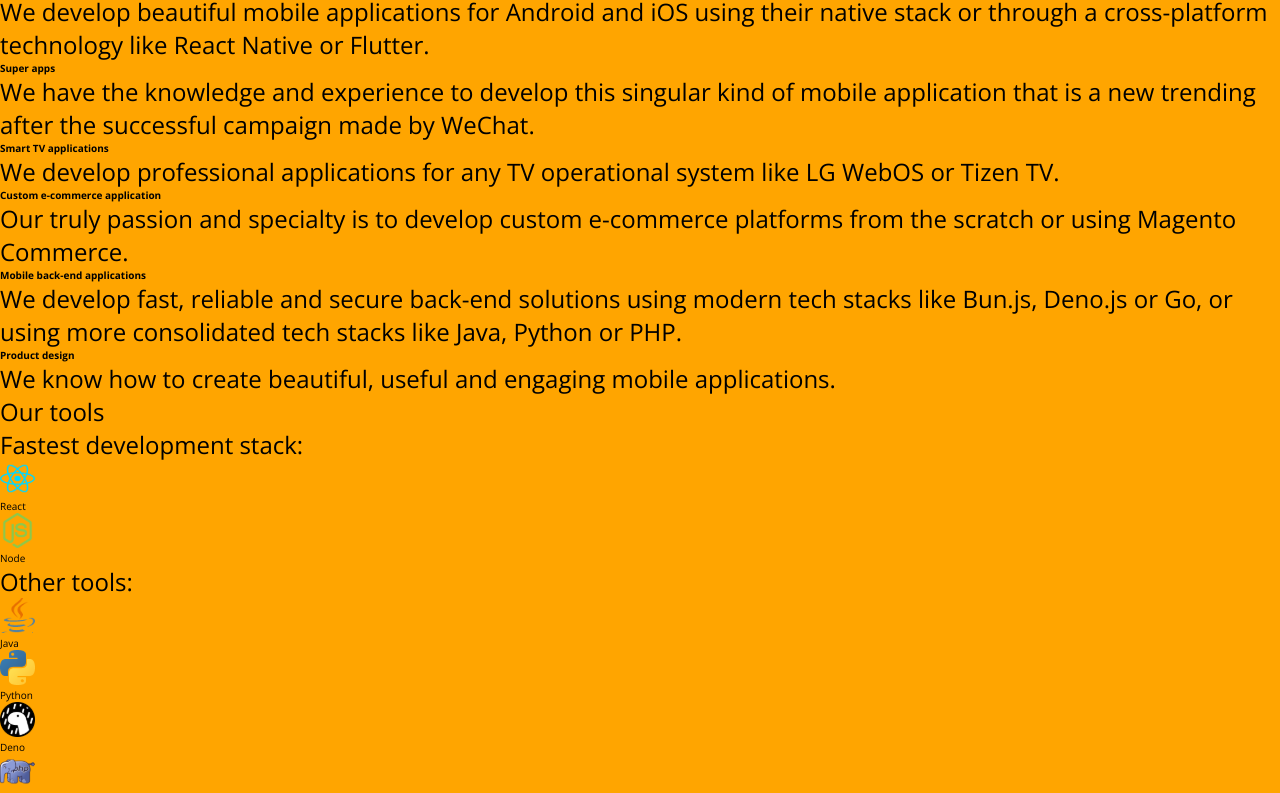
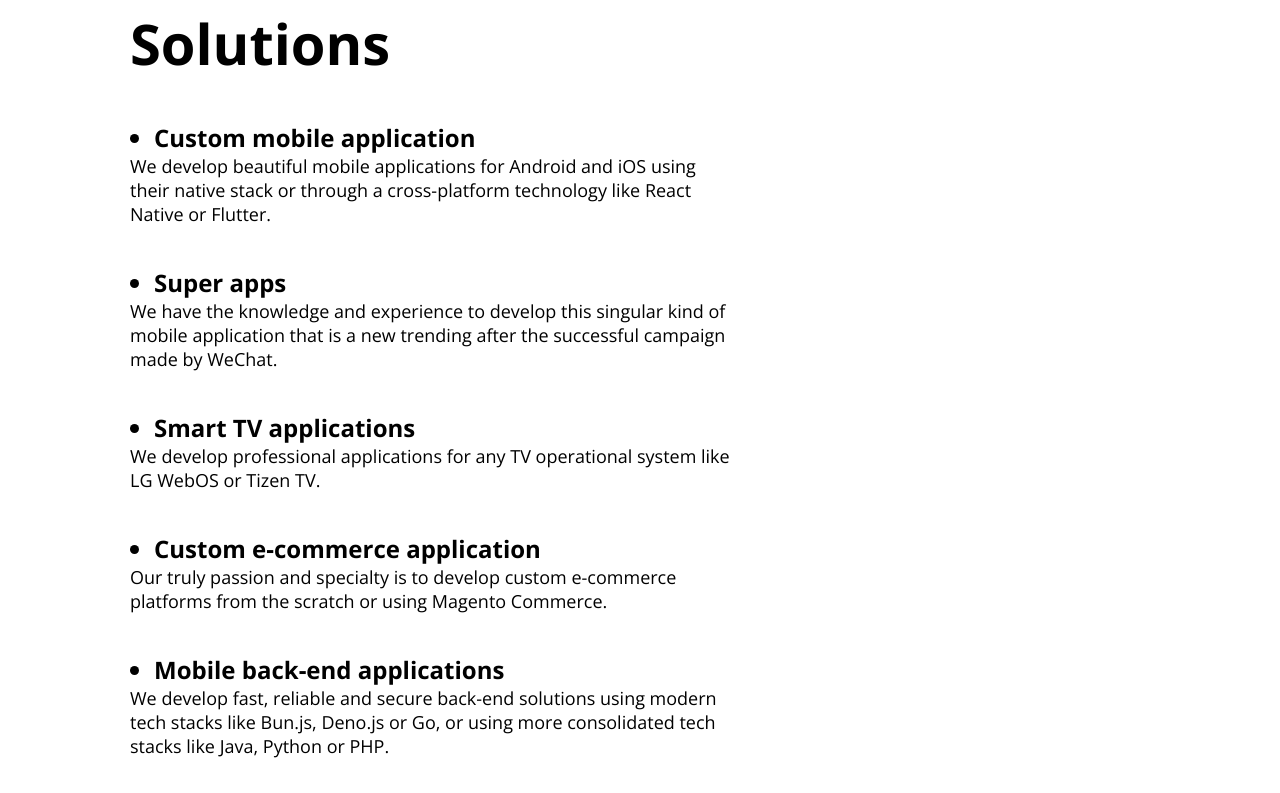
Before and after one commit to loliveirawebdev/indays.app-landing-page, a Next.js app: page / in a window 1280 px wide. Shown: the part 1689-2482 px from the top of the page. Built offline with nearby package versions, Linux system fonts and the light colour scheme.

Commit message:
feat: add solutions stylization

```diff
--- a/modules/Solutions/index.tsx
+++ b/modules/Solutions/index.tsx
@@ -9,31 +9,41 @@ const Solutions: React.FC = () => {
 
   return (
     <article itemScope itemProp="solutions" className={styles.solutions}>
-      <h3 itemProp="title">{strings.blocks.solutions.title}</h3>
+      <div className="solutions--content-container">
+        <h3 itemProp="title" className="section-title">
+          {strings.blocks.solutions.title}
+        </h3>
 
-      <ul itemScope itemType="https://schema.org/ItemList" itemProp="serviceList">
+        <ul itemScope itemType="https://schema.org/ItemList" itemProp="serviceList" className="solutions--services">
           {renderServiceItems(strings.blocks.solutions.items)}
         </ul>
 
-      <section itemScope>
-        <p itemProp="title">{strings.blocks.solutions.tools.title}</p>
+        <section itemScope className="solutions--tools">
+          <p itemProp="title" className="solutions--tools--title">
+            {strings.blocks.solutions.tools.title}
+          </p>
 
-        <section itemScope>
-          <p itemProp="title">{strings.blocks.solutions.tools.highlight.title}</p>
+          <section itemScope className="solutions--tools--highlight">
+            <p itemProp="title" className="solutions--tools--highlight--title">
+              {strings.blocks.solutions.tools.highlight.title}
+            </p>
 
-          <ul itemScope itemType="https://schema.org/ItemList">
+            <ul itemScope itemType="https://schema.org/ItemList" className="solutions--tools--highlight--list">
               {renderToolList(strings.blocks.solutions.tools.highlight.items)}
             </ul>
           </section>
 
-        <section itemScope itemProp="otherTools">
-          <p itemProp="title">{strings.blocks.solutions.tools.others.title}</p>
+          <section itemScope itemProp="otherTools" className="solutions--tools--others">
+            <p itemProp="title" className="solutions--tools--others--title">
+              {strings.blocks.solutions.tools.others.title}
+            </p>
 
-          <ul itemScope itemType="https://schema.org/ItemList">
+            <ul itemScope itemType="https://schema.org/ItemList" className="solutions--tools--others--list">
               {renderToolList(strings.blocks.solutions.tools.others.items)}
             </ul>
           </section>
         </section>
+      </div>
     </article>
   );
 };
--- a/styles/Solutions.module.scss
+++ b/styles/Solutions.module.scss
@@ -1,3 +1,122 @@
+@import "tokens";
+@import "mixins";
+
 .solutions {
-  background: orange;
+  @include flex-centered-content;
+
+  :global {
+    .solutions--content-container {
+      width: 100%;
+      max-width: $max-width;
+    }
+
+    .solutions--services {
+      list-style-position: inside;
+      font-size: $font-sm;
+
+      @include desktop {
+        font-size: $font-md;
+      }
+
+      li {
+        margin-top: $spacing-sm;
+        display: list-item;
+        max-width: 600px;
+
+        @include desktop {
+          margin-top: $spacing-md;
+        }
+
+        &::marker {
+          background: red;
+        }
+
+        hgroup {
+          display: inline;
+
+          h4 {
+            display: inline;
+            margin-left: -1rem;
+          }
+
+          p {
+            font-size: $font-xs;
+
+            @include desktop {
+              font-size: $font-sm;
+            }
+          }
+        }
+      }
+    }
+
+    .solutions--tools {
+      margin-top: $spacing-md;
+
+      .solutions--tools--title {
+        font-weight: bold;
+        margin-bottom: $spacing-xs;
+      }
+
+      .solutions--tools--highlight {
+        margin-bottom: $spacing-md;
+      }
+
+      .solutions--tools--highlight--title,
+      .solutions--tools--others--title {
+        font-size: $font-xxs;
+        margin-bottom: $spacing-xs;
+      }
+
+      .solutions--tools--highlight--list,
+      .solutions--tools--others--list {
+        display: grid;
+        grid-row-gap: 2rem;
+        list-style-type: none;
+        grid-column-gap: 2rem;
+        grid-template-rows: auto;
+        margin-bottom: $spacing-xs;
+        grid-template-columns: repeat(3, 7rem);
+
+        li {
+          text-align: center;
+          font-size: $font-xxs;
+
+          section {
+            width: 7rem;
+            height: 7rem;
+            display: flex;
+            align-items: center;
+            border-radius: 1.2rem;
+            justify-content: center;
+            margin-bottom: 0.5rem;
+
+            img {
+              width: 3.5rem;
+              height: 3.5rem;
+              object-fit: fill;
+            }
+          }
+        }
+      }
+
+      .solutions--tools--highlight--list {
+        li {
+          font-weight: bold;
+
+          section {
+            border: 1px solid $dark-green;
+          }
+        }
+      }
+
+      .solutions--tools--others--list {
+        li {
+          section {
+            border: 1px solid $light-gray;
+          }
+        }
+      }
+    }
+  }
 }
```
Lines whose indentation alone changed are shown as unchanged.
